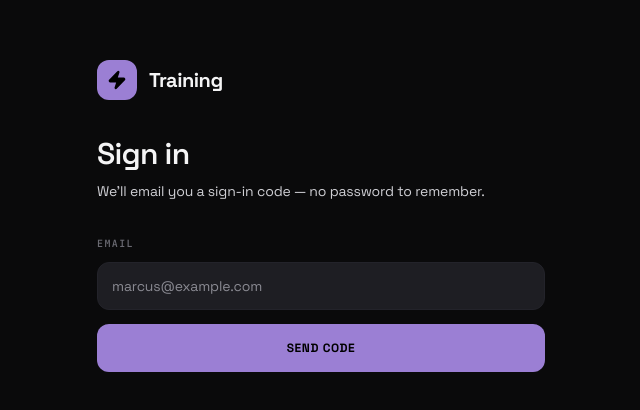
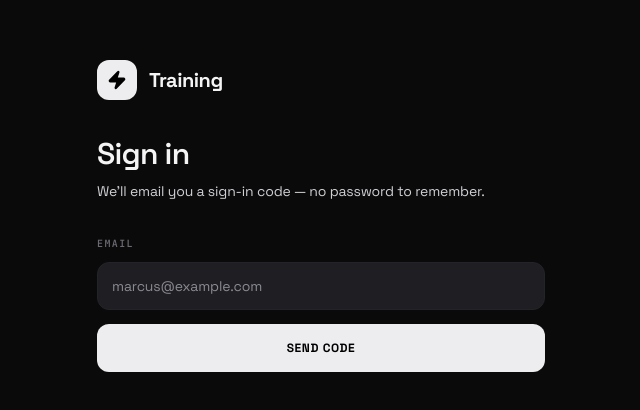
Before and after one commit to marcxg03/training-app, a Next.js app: page /login in a window 1280 px wide. Shown: the part 184-594 px from the top of the page, without its empty margins (319-959 px from the left). Built offline with nearby package versions, Linux system fonts and the light colour scheme; no server answers.

Commit message:
Reskin foundation: mono design tokens (retire purple accent → near-white; ring→gray; radius 18→8px). Browser-verified on /login.

```diff
--- a/src/app/globals.css
+++ b/src/app/globals.css
@@ -8,13 +8,13 @@
        stored as space-separated RGB for Tailwind's rgb(var(--x) / <alpha>). */
     --background: 10 10 11; /* #0A0A0B app base */
     --foreground: 244 244 245; /* #F4F4F5 primary text */
-    --accent: 155 127 212; /* #9B7FD4 purple — CTAs, active nav, weight PR, lift */
+    --accent: 237 237 240; /* #EDEDF0 near-white — mono CTAs, active nav, weight PR, lift (was #9B7FD4 purple) */
     --card: 19 19 22; /* #131316 card surface */
     --card-alt: 13 13 15; /* #0d0d0f recessed / secondary card */
     --card-foreground: 244 244 245;
     --input: 30 30 35; /* #1E1E23 input / current-slot fill */
     --border: 35 35 42; /* #23232A borders, dividers */
-    --ring: 155 127 212;
+    --ring: 120 120 128; /* #78788 0 mid-gray focus ring (mono) */
     --muted: 13 13 15; /* recessed surface (tabs, secondary) */
     --muted-foreground: 138 138 146; /* #8a8a92 tertiary text (text-3) */
     --subtle: 207 207 212; /* #cfcfd4 secondary text (text-2) */
@@ -24,7 +24,7 @@
     --warning: 251 191 36; /* #FBBF24 under target, syncing */
     --danger: 248 113 113; /* #F87171 over target, destructive */
     --cardio: 94 200 200; /* #5EC8C8 cardio sessions */
-    --radius: 1.125rem; /* 18px — cards/containers */
+    --radius: 0.5rem; /* 8px — tighter, technical mono feel (was 18px) */
   }
 
   * {
```
